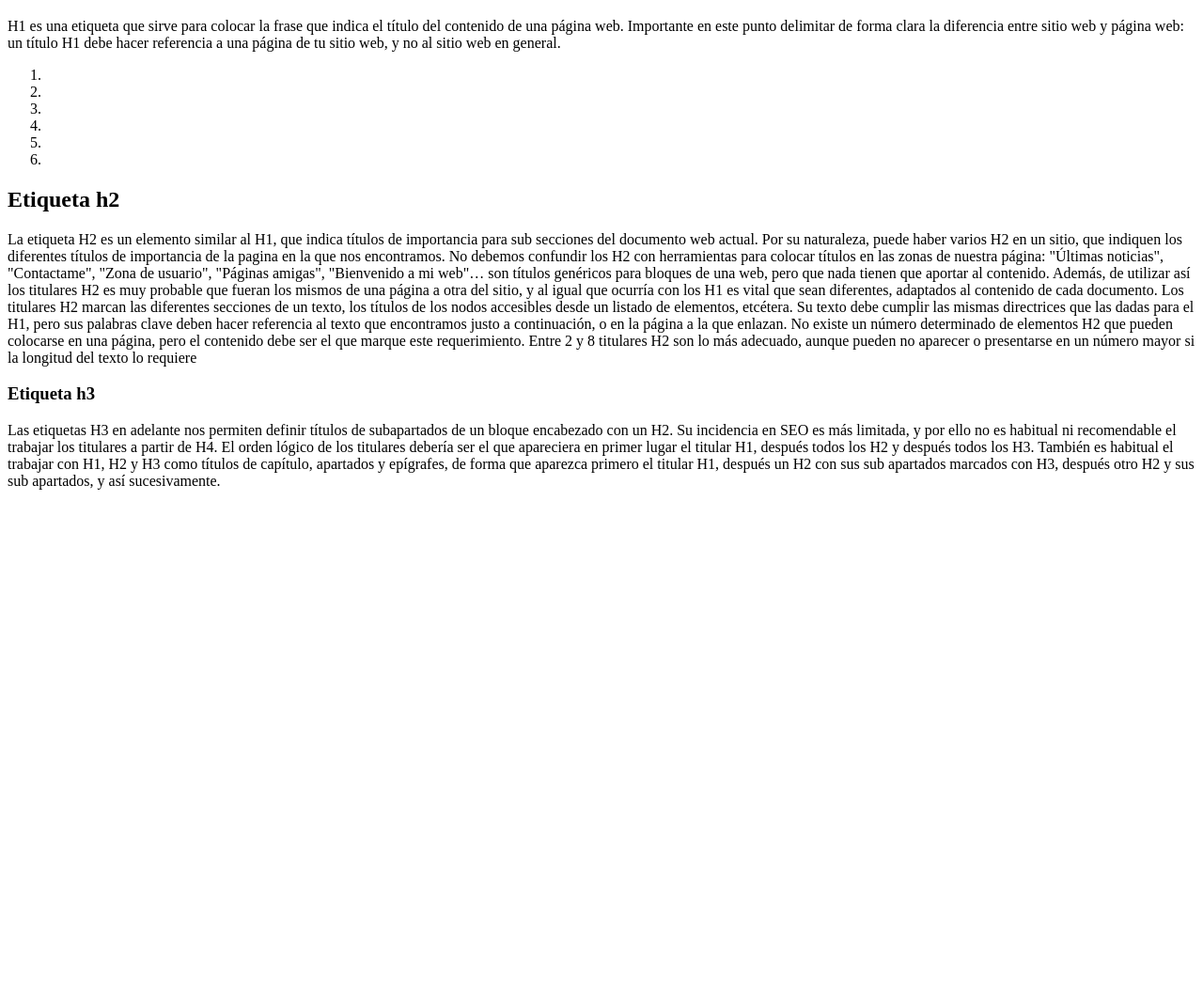
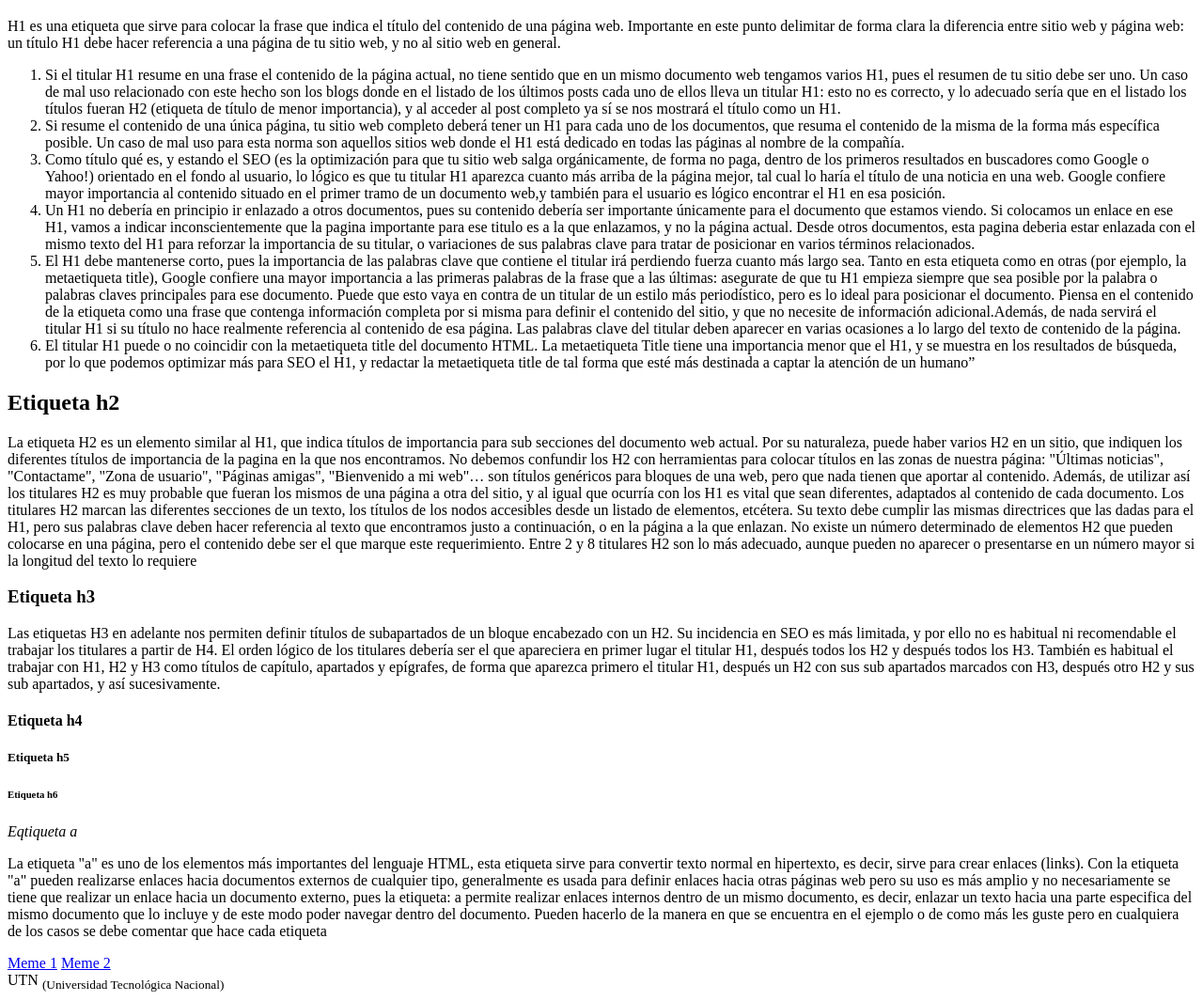
Before and after one commit to nictes1/UTN-LabIV, a plain HTML site: page Tp1/index.html in a window 1280 px wide. Shown: the part 198-1263 px from the top of the page at 94% size. Before the commit the page ends 800 px from the top, so only its background shows below. Drawn offline with Linux system fonts and the light colour scheme.

Commit message:
added tp1

```diff
--- a/Tp1/index.html
+++ b/Tp1/index.html
@@ -15,19 +15,29 @@
     <h1>Etiqueta H1</h1>
     <p>H1 es una etiqueta que sirve para colocar la frase que indica el título del contenido de una página web. Importante en este punto delimitar de forma clara la diferencia entre sitio web y página web: un título H1 debe hacer referencia a una página de tu sitio web, y no al sitio web en general.</p>
     <ol>
-        <li></li>
-        <li></li>
-        <li></li>
-        <li></li>
-        <li></li>
-        <li></li>
+        <li>Si el titular H1 resume en una frase el contenido de la página actual, no tiene sentido que en un mismo documento web tengamos varios H1, pues el resumen de tu sitio debe ser uno. Un caso de mal uso relacionado con este hecho son los blogs donde en el listado de los últimos posts cada uno de ellos lleva un titular H1: esto no es correcto, y lo adecuado sería que en el listado los títulos fueran H2 (etiqueta de título de menor importancia), y al acceder al post completo ya sí se nos mostrará el título como un H1.</li>
+        <li>Si resume el contenido de una única página, tu sitio web completo deberá tener un H1 para cada uno de los documentos, que resuma el contenido de la misma de la forma más específica posible. Un caso de mal uso para esta norma son aquellos sitios web donde el H1 está dedicado en todas las páginas al nombre de la compañía.</li>
+        <li>Como título qué es, y estando el SEO (es la optimización para que tu sitio web salga orgánicamente, de forma no paga, dentro de los primeros resultados en buscadores como Google o Yahoo!) orientado en el fondo al usuario, lo lógico es que tu titular H1 aparezca cuanto más arriba de la página mejor, tal cual lo haría el título de una noticia en una web. Google confiere mayor importancia al contenido situado en el primer tramo de un documento web,y también para el usuario es  lógico encontrar el H1 en esa posición.</li>
+        <li>Un H1 no debería en principio ir enlazado a otros documentos, pues su contenido debería ser  importante únicamente para el documento que estamos viendo. Si colocamos un enlace en ese H1, vamos a indicar inconscientemente que la pagina importante para ese titulo es a la que enlazamos, y no la página actual. Desde otros documentos, esta pagina deberia estar enlazada con el mismo texto del H1 para reforzar la importancia de su titular, o variaciones de sus palabras clave para tratar de posicionar en varios términos relacionados.</li>
+        <li>El H1 debe mantenerse corto, pues la importancia de las palabras clave que contiene el titular irá perdiendo fuerza cuanto más largo sea. Tanto en esta etiqueta como en otras (por ejemplo, la metaetiqueta title), Google confiere una mayor importancia a las primeras palabras de la frase que a las últimas: asegurate de que tu H1 empieza siempre que sea posible por la palabra o palabras claves principales para ese documento. Puede que esto vaya en contra de un titular de un estilo más periodístico, pero es lo ideal para posicionar el documento. Piensa en el contenido de la etiqueta como una frase que contenga información completa por si misma para definir el contenido del sitio, y que no necesite de información adicional.Además, de nada servirá el titular H1 si su título no hace realmente referencia al contenido de esa página. Las palabras clave del titular deben aparecer en varias ocasiones a lo largo del texto de contenido de la página.</li>
+        <li>El titular H1 puede o no coincidir con la metaetiqueta title del documento HTML. La metaetiqueta Title tiene una importancia menor que el H1, y se muestra en los resultados de búsqueda, por lo que podemos optimizar más para SEO el H1, y redactar la metaetiqueta title de tal forma que esté más destinada a captar la atención de un humano”</li>
     </ol>
     <h2>Etiqueta h2</h2>
     <p>La etiqueta H2 es un elemento similar al H1, que indica títulos de importancia para sub secciones del documento web actual. Por su naturaleza, puede haber varios H2 en un sitio, que indiquen los diferentes títulos de importancia de la pagina en la que nos encontramos. No debemos confundir los H2 con herramientas para colocar títulos en las zonas de nuestra página: "Últimas noticias", "Contactame",   "Zona de usuario", "Páginas amigas", "Bienvenido a mi web"… son títulos genéricos para bloques de una  web, pero que nada tienen que aportar al contenido. Además, de utilizar así los titulares H2 es muy   probable que fueran los mismos de una página a otra del sitio, y al igual que ocurría con los H1 es vital que sean diferentes, adaptados al contenido de cada documento. Los titulares H2 marcan las  diferentes secciones de un texto, los títulos de los nodos accesibles desde un listado de elementos,   etcétera. Su texto debe cumplir las mismas directrices que las dadas para el H1, pero sus palabras clave deben hacer referencia al texto que encontramos justo a continuación, o en la página a la que enlazan.  No existe un número determinado de elementos H2 que pueden colocarse en una página, pero el contenido  debe ser el que marque este requerimiento. Entre 2 y 8 titulares H2 son lo más adecuado, aunque pueden no aparecer o presentarse en un número mayor si la longitud del texto lo requiere</p>
     <h3>Etiqueta h3</h3>
     <p>Las etiquetas H3 en adelante nos permiten definir títulos de subapartados de un bloque encabezado con un H2. Su incidencia en SEO es más limitada, y por ello no es habitual ni recomendable el trabajar los  titulares a partir de H4. El orden lógico de los titulares debería ser el que apareciera en primer lugar  el titular H1, después todos los H2 y después todos los H3. También es habitual el trabajar con H1, H2 y  H3 como títulos de capítulo, apartados y epígrafes, de forma que aparezca primero el titular H1, después  un H2 con sus sub apartados marcados con H3, después otro H2 y sus sub apartados, y así sucesivamente.</p>
+    <h4>Etiqueta h4</h4>
+    <h5>Etiqueta h5</h5>
+    <h6>Etiqueta h6</h6>
+    <em>Eqtiqueta a</em>
+    <p>La etiqueta "a" es uno de los elementos más importantes del lenguaje HTML, esta etiqueta sirve para convertir texto normal en hipertexto, es decir, sirve para crear enlaces (links). Con la etiqueta "a" pueden realizarse enlaces hacia documentos externos de cualquier tipo, generalmente es usada para definir enlaces hacia otras páginas web pero su uso es más amplio y no necesariamente se tiene que realizar un enlace hacia un documento externo, pues la etiqueta: a permite realizar enlaces internos dentro de un mismo documento, es decir, enlazar un texto hacia una parte especifica del mismo documento que lo incluye y de este modo poder navegar dentro del documento.
 
-
-
+        Pueden hacerlo de la manera en que se encuentra en el ejemplo o de como más les guste pero en cualquiera de los casos se debe comentar que hace cada etiqueta
+    </p>
+    <a href="http://bit.ly/2Tpkx2q">Meme 1</a>
+    <a href="http://bit.ly/2Z1oziB">Meme 2</a>
 </body>
+<footer>
+    UTN <sub>(Universidad Tecnológica Nacional)</sub>
+</footer>
 </html>
```
